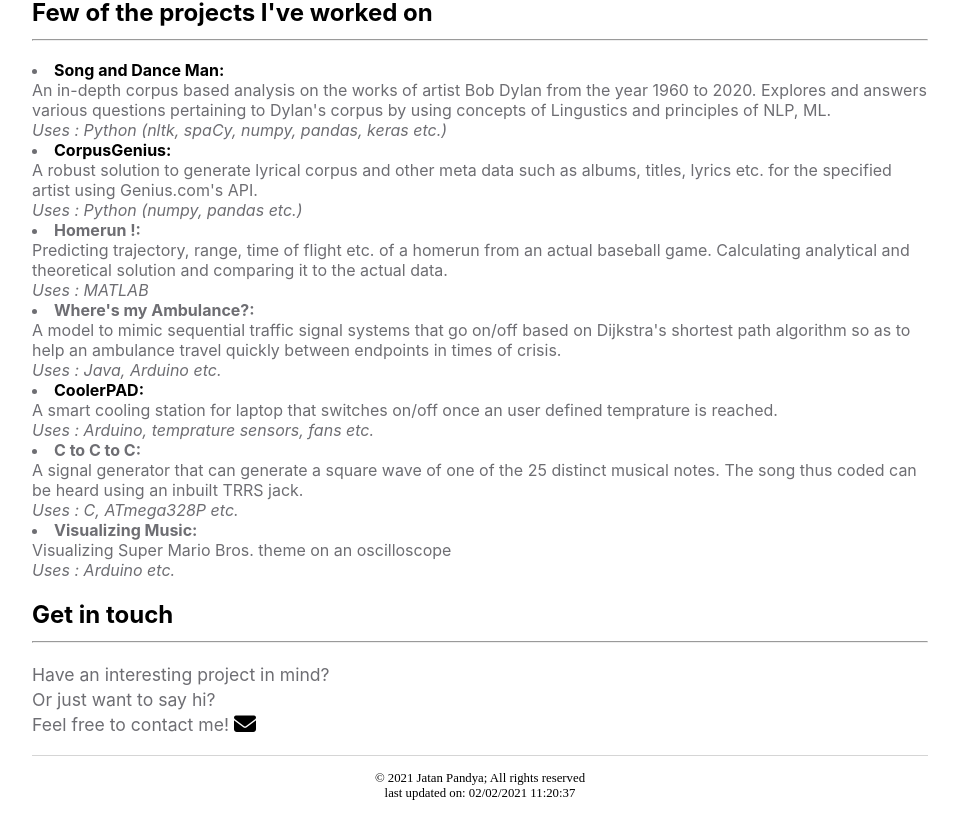
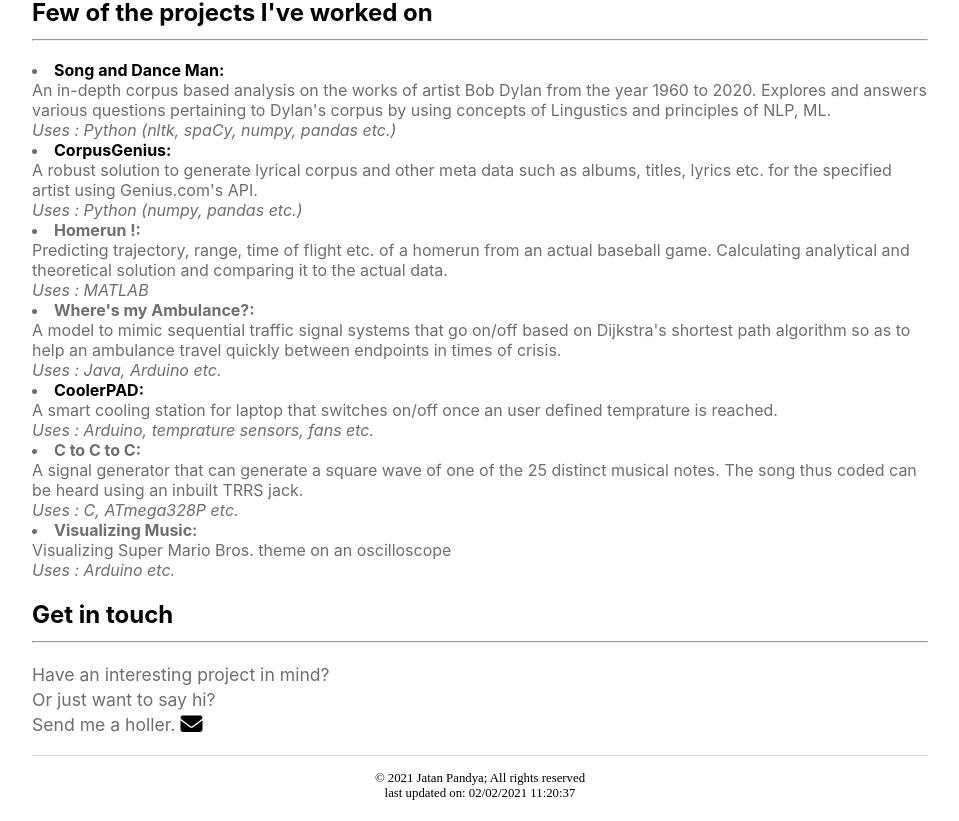
Before and after one commit to jatanjay/jatanjay.github.io, a Jekyll site: the page built from index.html, in a window 1280 px wide. Shown: the part 689-1510 px from the top of the page, without its empty margins (160-1119 px from the left). Built offline with Jekyll 4.4.1, drawn with Linux system fonts in a browser that asks for light colours; nearby versions of some CDN libraries; some web fonts are replaced.

Commit message:
Update index.html

```diff
--- a/index.html
+++ b/index.html
@@ -46,7 +46,7 @@ title: Jatan J. Pandya
         An in-depth corpus based analysis on the works of artist Bob Dylan from the year 1960 to 2020.
         Explores and answers various questions pertaining to Dylan's corpus by using concepts of Lingustics and
         principles of NLP, ML. <br />
-        <i>Uses : Python (nltk, spaCy, numpy, pandas, keras etc.)</i>
+        <i>Uses : Python (nltk, spaCy, numpy, pandas etc.)</i>
 
         <li><b><a href="https://jatanjay.github.io/CorpusGenius/">CorpusGenius: </a></b> <br /></li>
         A robust solution to generate lyrical corpus and other meta data such as albums, titles, lyrics etc. for the
@@ -86,7 +86,7 @@ title: Jatan J. Pandya
     <p>
         Have an interesting project in mind? <br>
         Or just want to say hi? <br>
-        Feel free to contact me!
+        Send me a holler.
         <a href="mailto:jatanjay212@gmail.com"><i class="fas fa-envelope fa-lg"></i></a>
     </p>
 </div>
```
